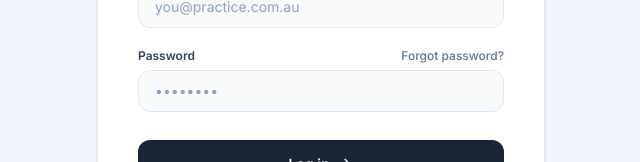
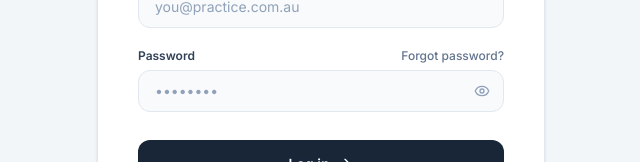
Before and after one commit to Jansher-collab/qeeg-frontend, a Next.js app: page /login in a window 1280 px wide. Shown: the part 346-508 px from the top of the page, without its empty margins (319-959 px from the left). Built offline with nearby package versions, Linux system fonts and the light colour scheme.

Commit message:
Add password visibility toggle and update registration UI

```diff
--- a/app/login/page.tsx
+++ b/app/login/page.tsx
@@ -4,6 +4,7 @@ import { useState, useEffect, Suspense } from "react";
 import Link from "next/link";
 import { useSearchParams } from "next/navigation";
 import { clearSessionStateClientSide } from "@/lib/clearSession";
+import PasswordInput from "@/components/PasswordInput";
 import { AlertCircle, ArrowRight, ShieldCheck, CheckCircle2, Check } from "lucide-react";
 
 function LoginForm() {
@@ -159,13 +160,14 @@ function LoginForm() {
                 Forgot password?
               </Link>
             </div>
-            <input
-              type="password"
+            <PasswordInput
+              value={formData.password}
+              onChange={(password) => setFormData({ ...formData, password })}
               required
-              value={formData.password}
-              onChange={(e) => setFormData({ ...formData, password: e.target.value })}
+              autoComplete="current-password"
+              aria-label="Password"
               placeholder="••••••••"
-              className="w-full px-4 py-2.5 bg-slate-50 border border-slate-200 rounded-xl text-sm text-slate-900 focus:bg-white focus:border-[#16233B] focus:ring-1 focus:ring-[#16233B] outline-none transition-all placeholder:text-slate-400 font-sans"
+              className="px-4 py-2.5"
             />
           </div>
 
--- a/app/reset-password/page.tsx
+++ b/app/reset-password/page.tsx
@@ -3,6 +3,7 @@
 import { useState, Suspense } from "react";
 import Link from "next/link";
 import { useRouter, useSearchParams } from "next/navigation";
+import PasswordInput from "@/components/PasswordInput";
 import { ArrowRight, AlertCircle, CheckCircle2, ShieldCheck } from "lucide-react";
 
 function ResetPasswordForm() {
@@ -104,13 +105,14 @@ function ResetPasswordForm() {
             <label className="block text-xs font-semibold text-slate-700 mb-1.5">
               New Password <span className="text-rose-500">*</span> (min 8 chars)
             </label>
-            <input
-              type="password"
+            <PasswordInput
+              value={password}
+              onChange={setPassword}
               required
-              value={password}
-              onChange={(e) => setPassword(e.target.value)}
+              autoComplete="new-password"
+              aria-label="New password"
               placeholder="••••••••"
-              className="w-full px-4 py-2.5 bg-slate-50 border border-slate-200 rounded-xl text-sm text-slate-900 focus:bg-white focus:border-[#16233B] focus:ring-1 focus:ring-[#16233B] outline-none transition-all"
+              className="px-4 py-2.5"
             />
           </div>
 
@@ -118,13 +120,14 @@ function ResetPasswordForm() {
             <label className="block text-xs font-semibold text-slate-700 mb-1.5">
               Confirm New Password <span className="text-rose-500">*</span>
             </label>
-            <input
-              type="password"
+            <PasswordInput
+              value={confirmPassword}
+              onChange={setConfirmPassword}
               required
-              value={confirmPassword}
-              onChange={(e) => setConfirmPassword(e.target.value)}
+              autoComplete="new-password"
+              aria-label="Confirm new password"
               placeholder="••••••••"
-              className="w-full px-4 py-2.5 bg-slate-50 border border-slate-200 rounded-xl text-sm text-slate-900 focus:bg-white focus:border-[#16233B] focus:ring-1 focus:ring-[#16233B] outline-none transition-all"
+              className="px-4 py-2.5"
             />
           </div>
 
--- /dev/null
+++ b/components/PasswordInput.tsx
@@ -0,0 +1,99 @@
+"use client";
+
+import { useState, type ChangeEvent } from "react";
+import { Eye, EyeOff } from "lucide-react";
+
+interface PasswordInputProps {
+  value: string;
+  onChange: (value: string) => void;
+  placeholder?: string;
+  required?: boolean;
+  disabled?: boolean;
+  autoFocus?: boolean;
+  id?: string;
+  name?: string;
+  autoComplete?: string;
+  "aria-label"?: string;
+  "aria-describedby"?: string;
+  className?: string;
+}
+
+/**
+ * Password field with a visibility toggle.
+ *
+ * The eye button reveals the password in two ways:
+ *  - a single click latches it open (click again to hide)
+ *  - pressing and holding the button reveals the value for as long as it is
+ *    held, then releases back to the previous state
+ *
+ * `autoComplete` follows the visible state so password managers treat a
+ * revealed field the same way they would a plain text field.
+ */
+export default function PasswordInput({
+  value,
+  onChange,
+  placeholder,
+  required,
+  disabled,
+  autoFocus,
+  id,
+  name,
+  autoComplete = "current-password",
+  "aria-label": ariaLabel,
+  "aria-describedby": ariaDescribedBy,
+  className = "",
+}: PasswordInputProps) {
+  // Latched open by a click.
+  const [revealed, setRevealed] = useState(false);
+  // Temporarily open while the button is physically held down.
+  const [holding, setHolding] = useState(false);
+
+  const visible = revealed || holding;
+
+  const handleChange = (event: ChangeEvent<HTMLInputElement>) => {
+    onChange(event.target.value);
+  };
+
+  return (
+    <div className="relative">
+      <input
+        id={id}
+        name={name}
+        type={visible ? "text" : "password"}
+        required={required}
+        disabled={disabled}
+        autoFocus={autoFocus}
+        aria-label={ariaLabel}
+        aria-describedby={ariaDescribedBy}
+        autoComplete={visible ? "off" : autoComplete}
+        value={value}
+        onChange={handleChange}
+        placeholder={placeholder}
+        className={`w-full bg-slate-50 border border-slate-200 rounded-xl text-sm text-slate-900 focus:bg-white focus:border-[#16233B] focus:ring-1 focus:ring-[#16233B] outline-none transition-all placeholder:text-slate-400 font-sans disabled:opacity-60 pr-11 ${className}`}
+      />
+      <button
+        type="button"
+        onPointerDown={(event) => {
+          // Keep focus in the input so the caret is not lost mid-typing.
+          event.preventDefault();
+          setHolding(true);
+        }}
+        onPointerUp={() => setHolding(false)}
+        onPointerLeave={() => setHolding(false)}
+        onPointerCancel={() => setHolding(false)}
+        onClick={() => setRevealed((previous) => !previous)}
+        disabled={disabled}
+        aria-label={visible ? "Hide password" : "Show password"}
+        aria-pressed={visible}
+        title={visible ? "Hide password" : "Show password"}
+        className="absolute inset-y-0 right-0 flex items-center justify-center w-11 text-slate-400 hover:text-slate-700 focus:outline-none focus-visible:ring-2 focus-visible:ring-[#16233B] focus-visible:ring-inset rounded-r-xl cursor-pointer disabled:opacity-50 disabled:cursor-not-allowed"
+      >
+        {visible ? (
+          <EyeOff className="w-4 h-4 pointer-events-none" aria-hidden="true" />
+        ) : (
+          <Eye className="w-4 h-4 pointer-events-none" aria-hidden="true" />
+        )}
+      </button>
+    </div>
+  );
+}
```
Also changed, not shown: app/signup/page.tsx (+59 -58 lines).
